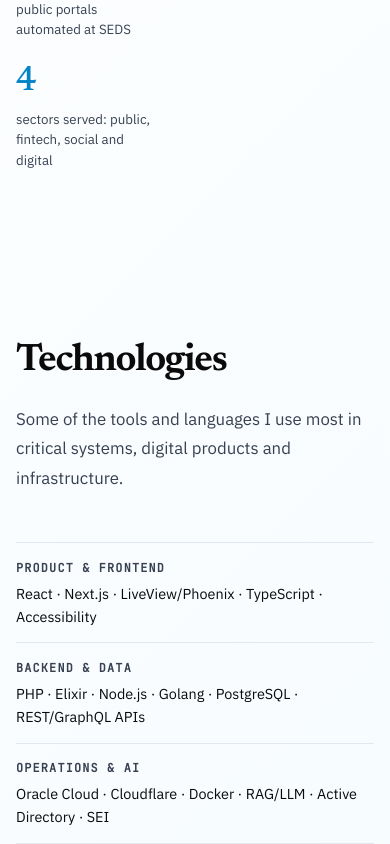
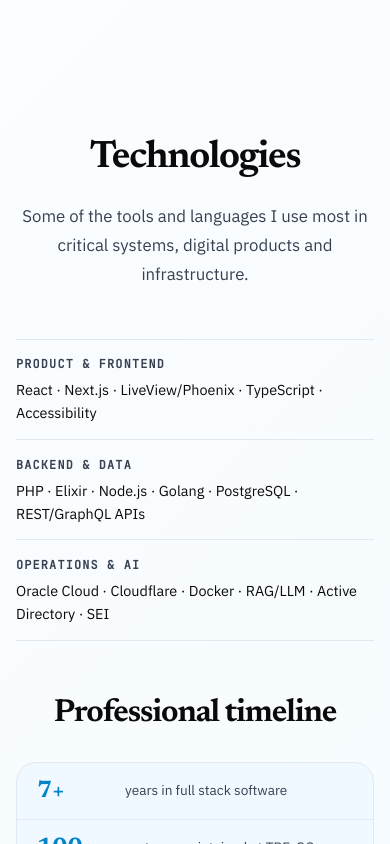
Before and after one commit to luysfernnando/portofolio_auto, a Next.js app: page / in a window 390 px wide. Shown: the part 940-1784 px from the top of the page. Built offline with nearby package versions, Linux system fonts and the light colour scheme.

Commit message:
refactor: ajusta layout responsivo para mobile em todas as seções

```diff
--- a/src/components/layout/Header.tsx
+++ b/src/components/layout/Header.tsx
@@ -184,6 +184,12 @@
   display: flex;
   gap: 1rem;
   margin-top: 1rem;
+`;
+
+const DesktopOnly = styled.div`
+  @media (max-width: 860px) {
+    display: none;
+  }
 `;
 
 const LangWrapper = styled.div`
@@ -376,7 +382,9 @@
               {isDark ? <Sun size={18} /> : <Moon size={18} />}
             </IconButton>
 
-            <LangDropdown />
+            <DesktopOnly>
+              <LangDropdown />
+            </DesktopOnly>
 
             <MobileMenuButton onClick={() => setMobileMenuOpen(!mobileMenuOpen)} whileTap={{ scale: 0.95 }} aria-label={mobileMenuOpen ? 'Close menu' : 'Open menu'}>
               {mobileMenuOpen ? <X size={22} /> : <Menu size={22} />}
@@ -393,6 +401,8 @@
                 {t(item.labelKey)}
               </MobileNavLink>
             ))}
+            <LangDropdown />
+
             <MobileSocialLinks aria-label="Social links">
               <SocialLink href="https://github.com/luysfernnando" target="_blank" rel="noopener noreferrer" aria-label="GitHub">
                 <FaGithub size={22} />
--- a/src/components/sections/Contact.tsx
+++ b/src/components/sections/Contact.tsx
@@ -29,6 +29,10 @@
   line-height: 1.0;
   color: ${({ theme }) => theme.colors.text};
   margin-bottom: 1.5rem;
+
+  @media (max-width: 860px) {
+    text-align: center;
+  }
 `;
 
 const Tagline = styled(motion.p)`
@@ -36,6 +40,11 @@
   font-size: 1.05rem;
   line-height: 1.75;
   max-width: 44ch;
+
+  @media (max-width: 860px) {
+    text-align: center;
+    max-width: 100%;
+  }
 `;
 
 const ContactList = styled.div`
--- a/src/components/sections/Experiences.tsx
+++ b/src/components/sections/Experiences.tsx
@@ -16,6 +16,10 @@
 const ExperienceTitle = styled.h2`
   font-size: clamp(2rem, 5vw, 4rem);
   margin-bottom: 0;
+
+  @media (max-width: 680px) {
+    text-align: center;
+  }
 `;
 
 const TimelineStats = styled(motion.div)`
@@ -49,6 +53,19 @@
   span {
     color: ${({ theme }) => theme.colors.textSecondary};
     font-size: 0.85rem;
+  }
+
+  @media (max-width: 680px) {
+    display: flex;
+    align-items: center;
+    gap: 0;
+
+    strong {
+      margin-bottom: 0;
+      font-size: clamp(1.5rem, 6vw, 2rem);
+      flex-shrink: 0;
+      min-width: 5.5rem;
+    }
   }
 `;
 
@@ -95,6 +112,10 @@
   align-items: flex-end;
   gap: 0.25rem;
   flex-shrink: 0;
+
+  @media (max-width: 520px) {
+    align-items: flex-start;
+  }
 `;
 
 const RoleLabel = styled.div`
--- a/src/components/sections/Hero.tsx
+++ b/src/components/sections/Hero.tsx
@@ -102,7 +102,13 @@
   }
 `;
 
-const StatItem = styled.div``;
+const StatItem = styled.div`
+  @media (max-width: 480px) {
+    display: flex;
+    align-items: center;
+    gap: 0;
+  }
+`;
 
 const StatNumber = styled.div`
   font-family: 'Newsreader', Georgia, serif;
@@ -110,6 +116,13 @@
   line-height: 1;
   color: ${({ theme }) => theme.colors.primary};
   margin-bottom: 0.6rem;
+
+  @media (max-width: 480px) {
+    margin-bottom: 0;
+    font-size: clamp(1.9rem, 8vw, 2.4rem);
+    flex-shrink: 0;
+    min-width: 5.5rem;
+  }
 `;
 
 const StatLabel = styled.div`
--- a/src/components/sections/Projects.tsx
+++ b/src/components/sections/Projects.tsx
@@ -52,6 +52,10 @@
 const ProjectTitle = styled.h3`
   font-size: clamp(2.4rem, 6vw, 5.8rem);
   margin-bottom: 1rem;
+
+  @media (max-width: 860px) {
+    text-align: center;
+  }
 `;
 
 const ProjectLead = styled.p`
@@ -59,6 +63,10 @@
   font-size: 1.15rem;
   line-height: 1.75;
   margin: 0;
+
+  @media (max-width: 860px) {
+    text-align: center;
+  }
 `;
 
 const MetricPanel = styled.div`
@@ -126,6 +134,11 @@
     color: ${({ theme }) => theme.colors.textSecondary};
     margin: 0;
   }
+
+  @media (max-width: 620px) {
+    min-height: 0;
+    padding: 1.25rem;
+  }
 `;
 
 const StackBand = styled.div`
@@ -140,6 +153,34 @@
   flex-wrap: wrap;
   gap: 0.75rem;
   margin-top: 1.5rem;
+
+  @media (max-width: 860px) {
+    flex-direction: column;
+    align-items: stretch;
+
+    ${Button} {
+      width: 100%;
+      justify-content: center;
+    }
+  }
+`;
+
+const CapabilityCardHeader = styled.div`
+  @media (max-width: 620px) {
+    display: flex;
+    align-items: center;
+    gap: 0.75rem;
+    margin-bottom: 0.65rem;
+
+    svg {
+      flex-shrink: 0;
+      margin-bottom: 0 !important;
+    }
+
+    h4 {
+      margin-bottom: 0;
+    }
+  }
 `;
 
 const stack = ['Elixir', 'Phoenix', 'LiveView', 'Ash-Framework', 'PostgreSQL', 'Oracle Cloud', 'IA'];
@@ -216,8 +257,10 @@
             <CapabilityGrid>
               {e.capabilities.map((cap, i) => (
                 <CapabilityCard key={cap.title} variants={itemVariants}>
-                  {capabilityIcons[i]}
-                  <h4>{cap.title}</h4>
+                  <CapabilityCardHeader>
+                    {capabilityIcons[i]}
+                    <h4>{cap.title}</h4>
+                  </CapabilityCardHeader>
                   <p>{cap.description}</p>
                 </CapabilityCard>
               ))}
--- a/src/components/sections/Technologies.tsx
+++ b/src/components/sections/Technologies.tsx
@@ -8,6 +8,11 @@
 const StackBlock = styled(motion.div)`
   padding-bottom: 4rem;
   margin-bottom: 5rem;
+
+  @media (max-width: 860px) {
+    padding-bottom: 1.5rem;
+    margin-bottom: 2rem;
+  }
 `;
 
 const StackLayout = styled.div`
@@ -31,6 +36,10 @@
   line-height: 1.0;
   color: ${({ theme }) => theme.colors.text};
   margin-bottom: 1.5rem;
+
+  @media (max-width: 860px) {
+    text-align: center;
+  }
 `;
 
 const StackTagline = styled(motion.p)`
@@ -38,6 +47,11 @@
   font-size: 1.05rem;
   line-height: 1.75;
   max-width: 44ch;
+
+  @media (max-width: 860px) {
+    text-align: center;
+    max-width: 100%;
+  }
 `;
 
 const StackTable = styled.div`
--- a/src/styles/components.ts
+++ b/src/styles/components.ts
@@ -15,7 +15,7 @@
   padding: 6rem 0;
 
   @media (max-width: 768px) {
-    padding: 4rem 0;
+    padding: 2.5rem 0;
   }
 `;
 
@@ -29,6 +29,8 @@
 
   @media (max-width: 768px) {
     margin-bottom: 1.5rem;
+    text-align: center;
+    max-width: 100%;
   }
 `;
 
```
